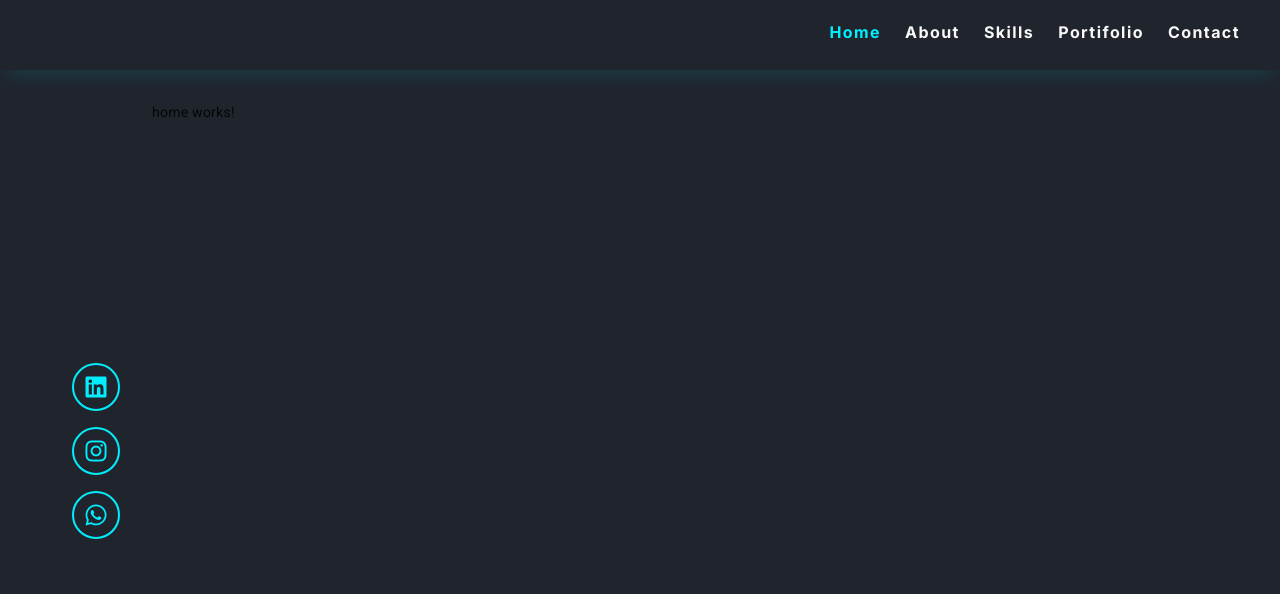
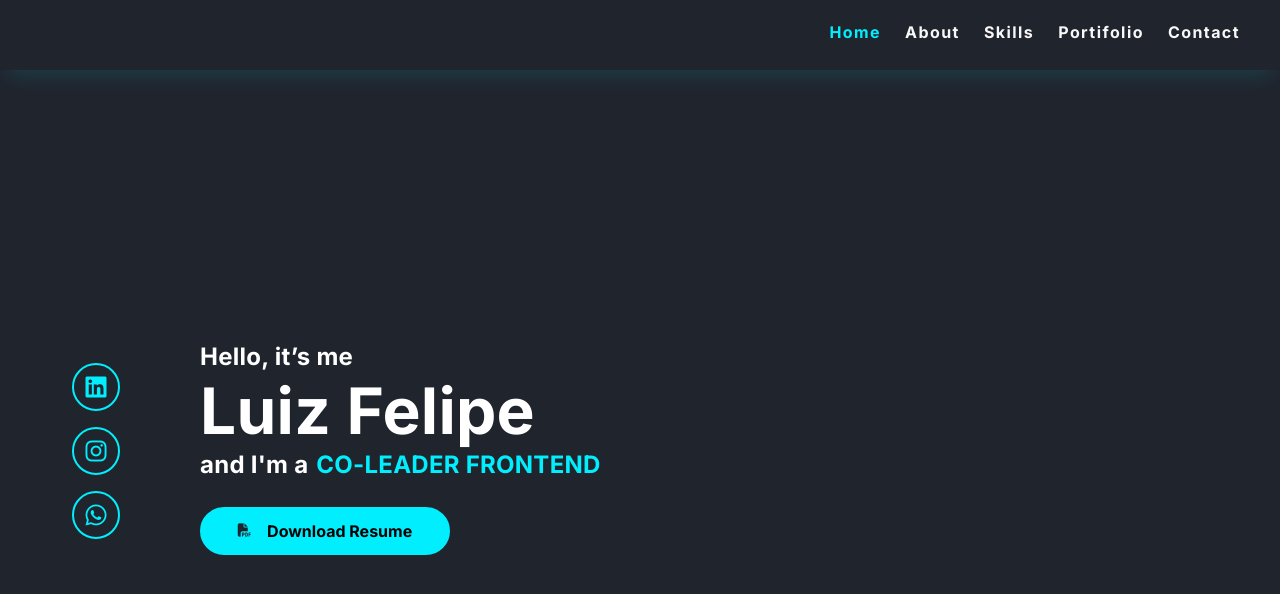
Before and after one commit to ltisistemas/portifolio, an Angular app: page /portal in a window 1280 px wide. Shown: the top 594 px of the page. Built offline with nearby package versions, Linux system fonts and the light colour scheme.

Commit message:
Andamento da Home

```diff
--- a/src/app/portal/components/home/home.component.html
+++ b/src/app/portal/components/home/home.component.html
@@ -1,3 +1,16 @@
-<p>
-  home works!
-</p>
+<div class="container-main">
+  <div class="text-cta">
+    <div class="text-cta-title">
+      <span class="hello">Hello, it’s me</span>
+      <span class="name">Luiz Felipe</span>
+      <span class="sub-title">
+        and I'm a <div class="griff">CO-LEADER FRONTEND</div>
+      </span>
+    </div>
+    <button class="icon-download-resume">
+      <i class="fa-solid fa-file-pdf"></i>
+      <span>Download Resume</span>
+    </button>
+  </div>
+  <div class="node-image"></div>
+</div>
--- /dev/null
+++ b/src/app/portal/components/home/home.component.scss
@@ -0,0 +1,95 @@
+.container-main {
+  width: 100%;
+  height: 100%;
+
+  display: flex;
+  align-items: center;
+  justify-content: space-between;
+
+  .text-cta {
+    margin-left: 48px;
+    height: 100%;
+    display: flex;
+    flex-direction: column;
+    align-items: center;
+    justify-content: center;
+    width: 100%;
+
+    .text-cta-title {
+      display: flex;
+      flex-direction: column;
+      margin-bottom: 32px;
+      align-self: self-start;
+
+      .hello {
+        font-size: 24px;
+        font-family: Inter;
+        font-weight: bold;
+        color: var(--white-color);
+      }
+      .name {
+        font-size: 64px;
+        font-family: Inter;
+        font-weight: bold;
+        color: var(--white-color);
+        line-height: 88px;
+      }
+
+      .sub-title {
+        display: flex;
+        font-size: 24px;
+        font-family: Inter;
+        font-weight: bold;
+        color: var(--white-color);
+
+        .griff {
+          margin-left: 8px;
+          color: var(--secondary-color);
+        }
+      }
+    }
+    .icon-download-resume {
+      width: 250px;
+      height: 48px;
+
+      /* Secondary */
+      background: var(--secondary-color);
+      border-radius: 50px;
+      border: 2px solid var(--secondary-color);
+
+      display: flex;
+      align-items: center;
+      justify-content: center;
+      justify-content: center;
+      justify-self: self-start;
+      align-self: self-start;
+
+      transition: all ease 0.7s;
+      cursor: pointer;
+
+      &:hover {
+        background: var(--primary-color);
+        border: 2px solid var(--secondary-color);
+
+        i {
+          color: var(--secondary-color);
+        }
+
+        span {
+          color: var(--secondary-color);
+        }
+      }
+
+      span {
+        font-size: 16px;
+        font-family: Inter;
+        font-weight: bold;
+        margin-left: 16px;
+      }
+
+      i {
+        color: var(--primary-color);
+      }
+    }
+  }
+}
--- a/src/app/portal/components/home/home.component.ts
+++ b/src/app/portal/components/home/home.component.ts
@@ -3,13 +3,10 @@ import { Component, OnInit } from '@angular/core';
 @Component({
   selector: 'app-home',
   templateUrl: './home.component.html',
-  styleUrls: ['./home.component.css']
+  styleUrls: ['./home.component.scss'],
 })
 export class HomeComponent implements OnInit {
+  constructor() {}
 
-  constructor() { }
-
-  ngOnInit() {
-  }
-
+  ngOnInit() {}
 }
--- a/src/app/portal/components/social-media-link/social-media-link.component.scss
+++ b/src/app/portal/components/social-media-link/social-media-link.component.scss
@@ -14,7 +14,7 @@ ul {
       /* Secondary */
       border: 2px solid var(--secondary-color);
       border-radius: 50px;
-      transition: all ease 0.5s;
+      transition: all ease 0.8s;
       cursor: pointer;
 
       &:hover {
```
Also changed, not shown: src/app/portal/components/home/home.component.css (deleted).
